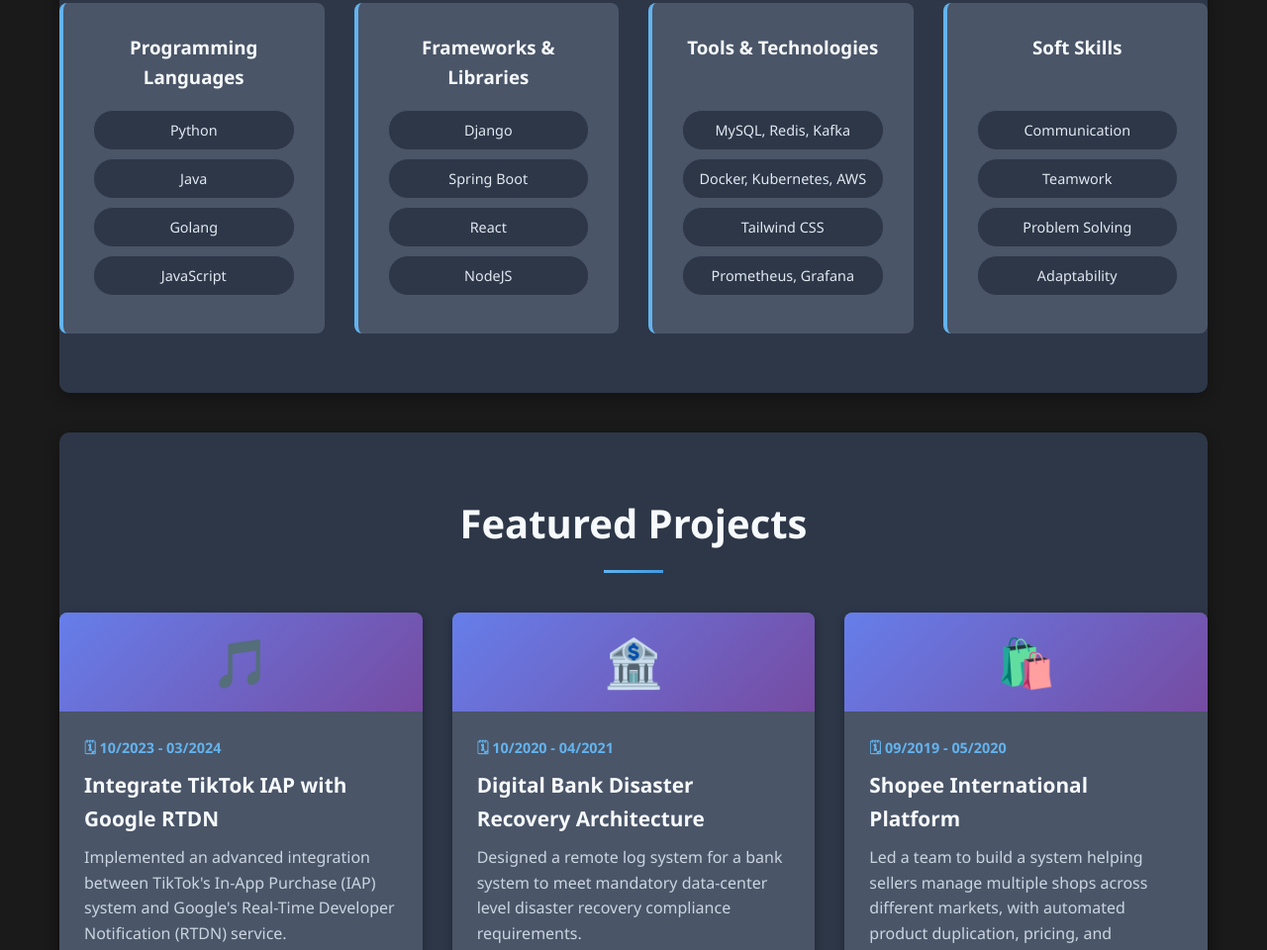
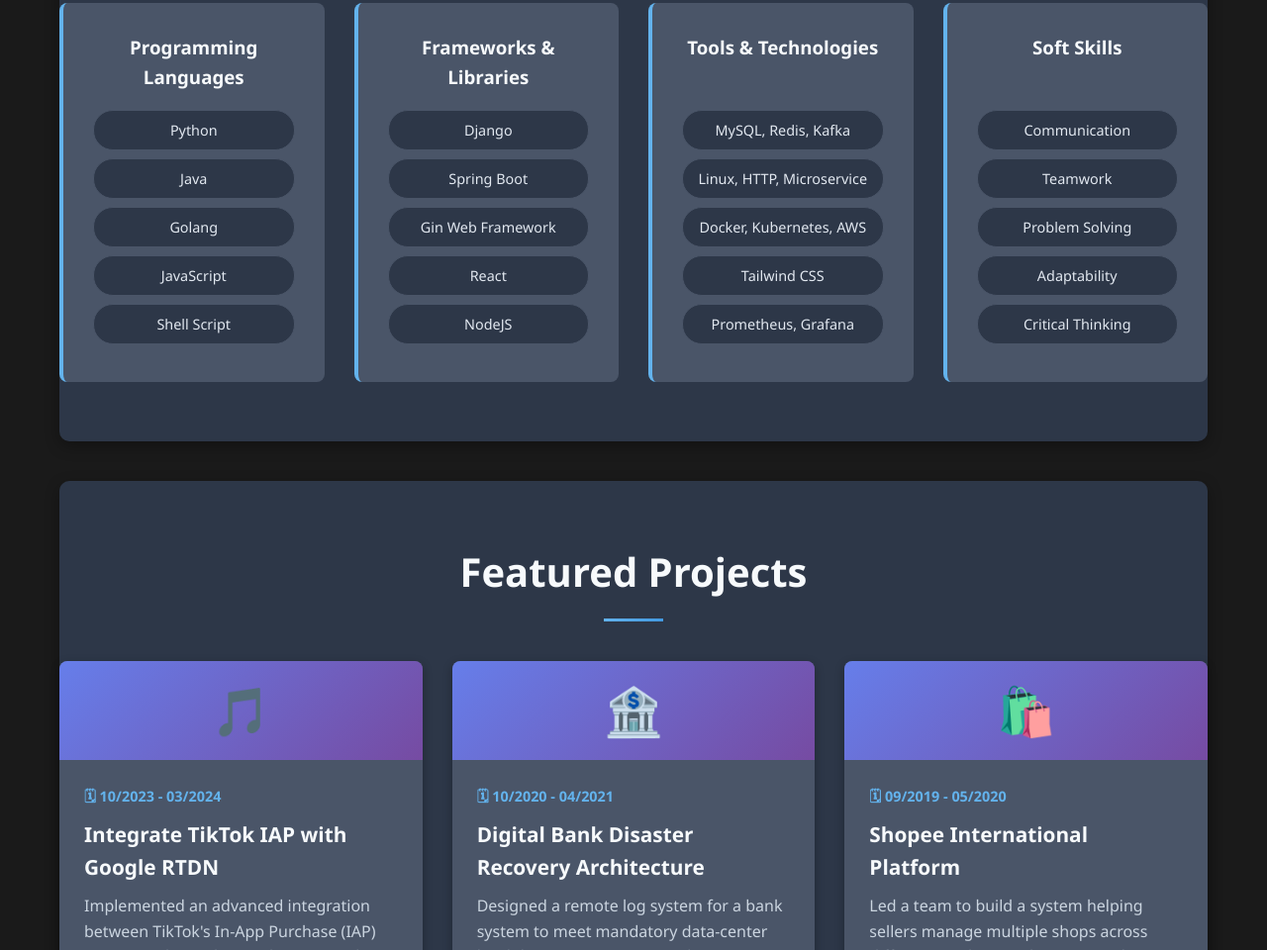
Before and after one commit to clpsz/clpsz.github.io, a plain HTML site: page index.html in a window 1280 px wide. Shown: the part 1287-2247 px from the top of the page at 99% size. Drawn offline with Linux system fonts and the light colour scheme.

Commit message:
update skills

```diff
--- a/index.html
+++ b/index.html
@@ -96,6 +96,7 @@
               <li>Java</li>
               <li>Golang</li>
               <li>JavaScript</li>
+              <li>Shell Script</li>
             </ul>
           </div>
           <div class="skill-category">
@@ -103,6 +104,7 @@
             <ul class="skill-list">
               <li>Django</li>
               <li>Spring Boot</li>
+              <li>Gin Web Framework</li>
               <li>React</li>
               <li>NodeJS</li>
             </ul>
@@ -111,6 +113,7 @@
             <h3>Tools & Technologies</h3>
             <ul class="skill-list">
               <li>MySQL, Redis, Kafka</li>
+              <li>Linux, HTTP, Microservice</li>
               <li>Docker, Kubernetes, AWS</li>
               <li>Tailwind CSS</li>
               <li>Prometheus, Grafana</li>
@@ -123,6 +126,7 @@
               <li>Teamwork</li>
               <li>Problem Solving</li>
               <li>Adaptability</li>
+              <li>Critical Thinking</li>
             </ul>
           </div>
         </div>
```
